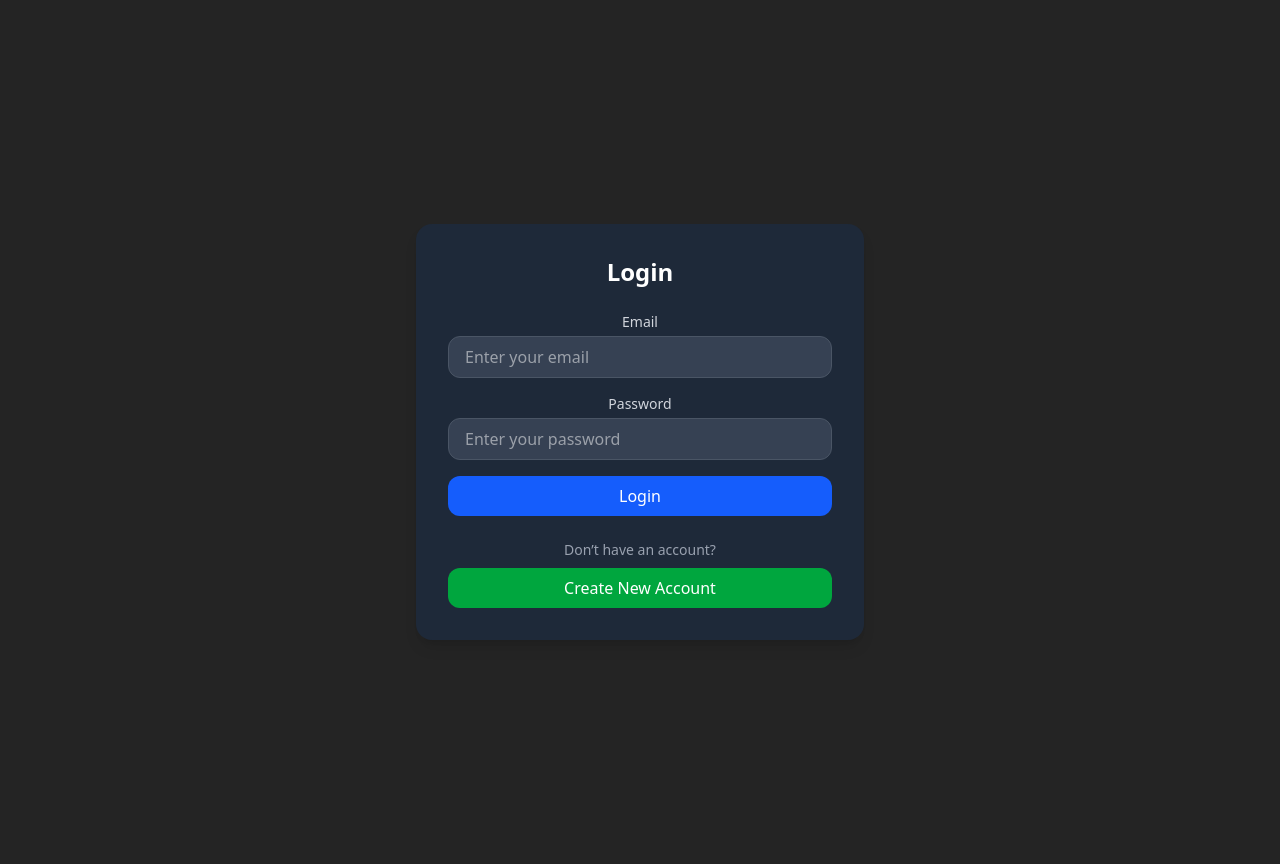
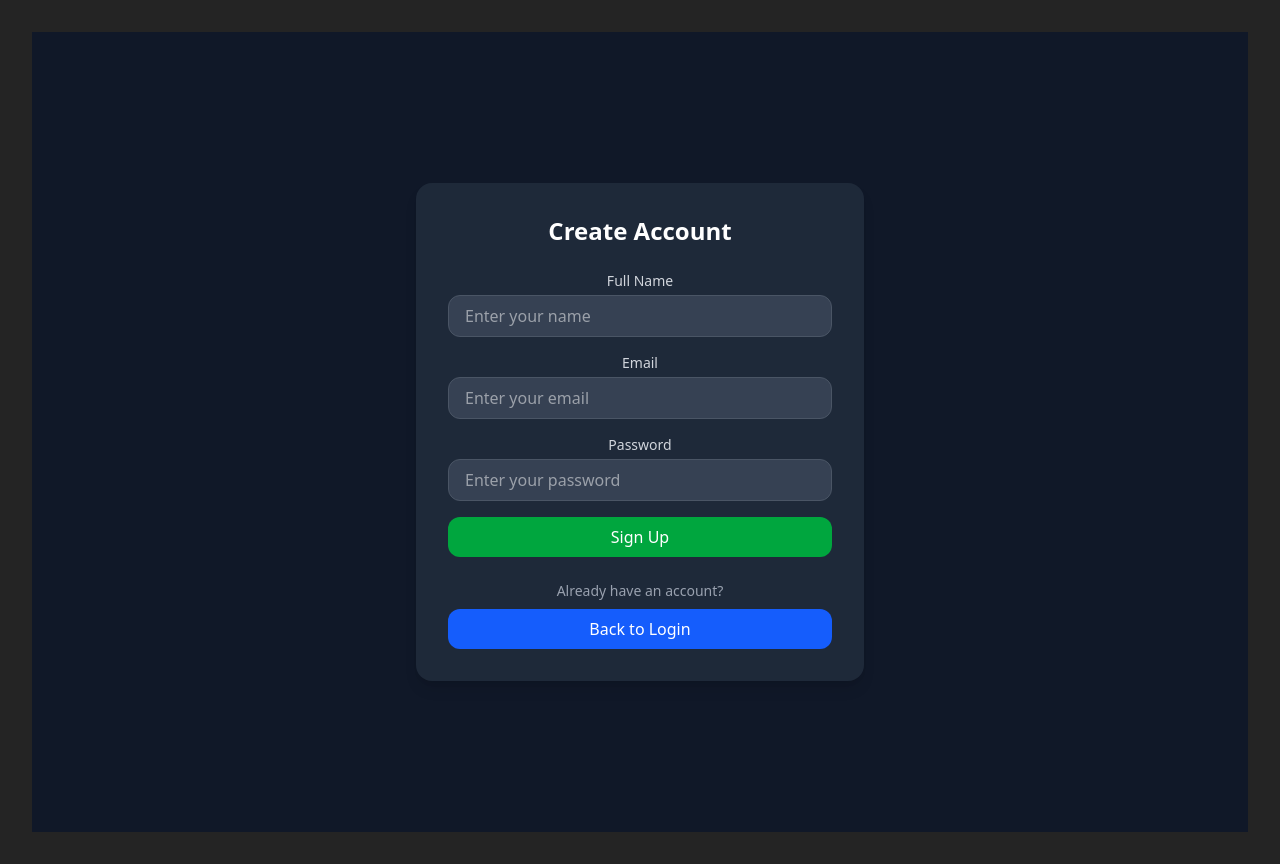
Before and after one commit to SamMegh/MedX-Report, a React (Vite) app in the folder client/: page / in a window 1280 px wide. Built offline with nearby package versions, Linux system fonts and the light colour scheme.

Commit message:
login page added

```diff
--- a/client/src/App.jsx
+++ b/client/src/App.jsx
@@ -1,10 +1,10 @@
 import './App.css'
-import Login from './screen/login.jsx'
+import SignUp from './screen/signup.jsx'
 
 function App() {
 
   return (
-    <Login />
+    <SignUp />
   )
 }
 
--- /dev/null
+++ b/client/src/screen/signup.jsx
@@ -0,0 +1,97 @@
+import { useState } from "react";
+import { useAuthStore } from "../store/useAuthStore";
+
+export default function SignUp() {
+  const [form, setForm] = useState({ name: "", email: "", password: "" });
+  const [error, setError] = useState("");
+ const {signup} = useAuthStore();
+  const handleChange = (e) => {
+    setForm({ ...form, [e.target.name]: e.target.value });
+  };
+
+  const handleSubmit = (e) => {
+    e.preventDefault();
+    if (!form.name || !form.email || !form.password) {
+      setError("All fields are required.");
+      return;
+    }
+    setError("");
+    signup(form)
+  };
+
+  return (
+    <div className="h-screen flex items-center justify-center bg-gray-900">
+      <div className="w-full max-w-md bg-gray-800 rounded-2xl shadow-lg p-8">
+        <h2 className="text-2xl font-bold text-center text-white mb-6">
+          Create Account
+        </h2>
+
+        {error && (
+          <p className="text-red-400 text-sm text-center mb-4">{error}</p>
+        )}
+
+        <form onSubmit={handleSubmit} className="space-y-4">
+          <div>
+            <label className="block text-gray-300 text-sm font-medium">
+              Full Name
+            </label>
+            <input
+              type="text"
+              name="name"
+              value={form.name}
+              onChange={handleChange}
+              className="w-full mt-1 px-4 py-2 bg-gray-700 text-white border border-gray-600 rounded-xl focus:ring-2 focus:ring-blue-500 focus:outline-none"
+              placeholder="Enter your name"
+            />
+          </div>
+
+          <div>
+            <label className="block text-gray-300 text-sm font-medium">
+              Email
+            </label>
+            <input
+              type="email"
+              name="email"
+              value={form.email}
+              onChange={handleChange}
+              className="w-full mt-1 px-4 py-2 bg-gray-700 text-white border border-gray-600 rounded-xl focus:ring-2 focus:ring-blue-500 focus:outline-none"
+              placeholder="Enter your email"
+            />
+          </div>
+
+          <div>
+            <label className="block text-gray-300 text-sm font-medium">
+              Password
+            </label>
+            <input
+              type="password"
+              name="password"
+              value={form.password}
+              onChange={handleChange}
+              className="w-full mt-1 px-4 py-2 bg-gray-700 text-white border border-gray-600 rounded-xl focus:ring-2 focus:ring-blue-500 focus:outline-none"
+              placeholder="Enter your password"
+            />
+          </div>
+
+          <button
+            type="submit"
+            className="w-full py-2 px-4 bg-green-600 text-white rounded-xl hover:bg-green-700 transition"
+          >
+            Sign Up
+          </button>
+        </form>
+
+        {/* Back to Login */}
+        <div className="mt-6 text-center">
+          <p className="text-gray-400 text-sm">Already have an account?</p>
+          <button
+            onClick={() => alert("Redirect to Login Page")}
+            className="mt-2 w-full py-2 px-4 bg-blue-600 text-white rounded-xl hover:bg-blue-700 transition"
+          >
+            Back to Login
+          </button>
+        </div>
+      </div>
+    </div>
+  );
+}
```
